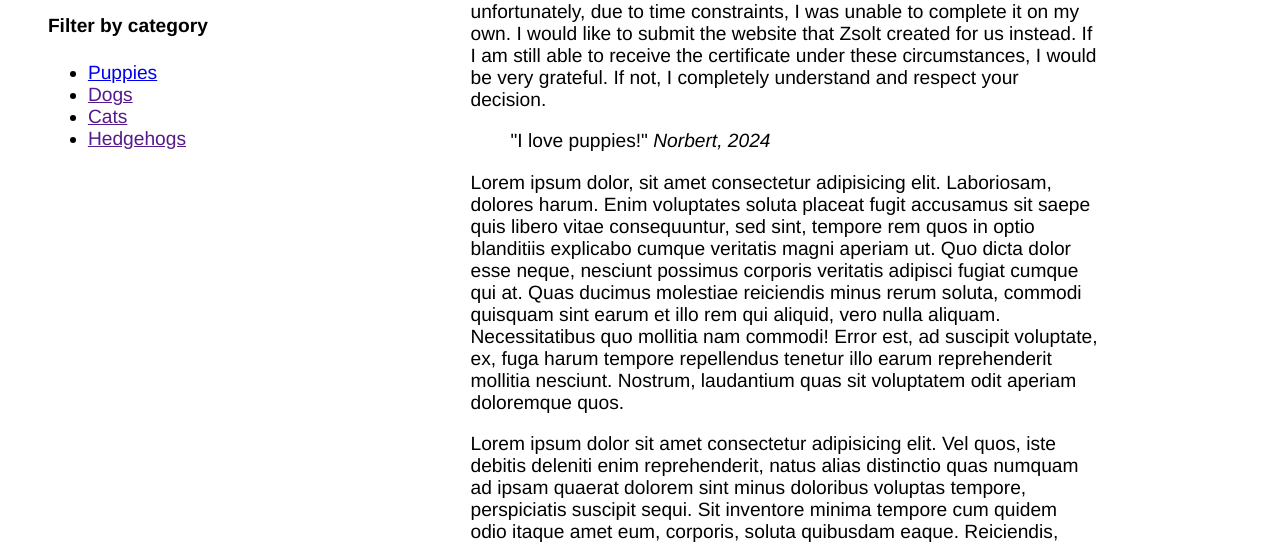
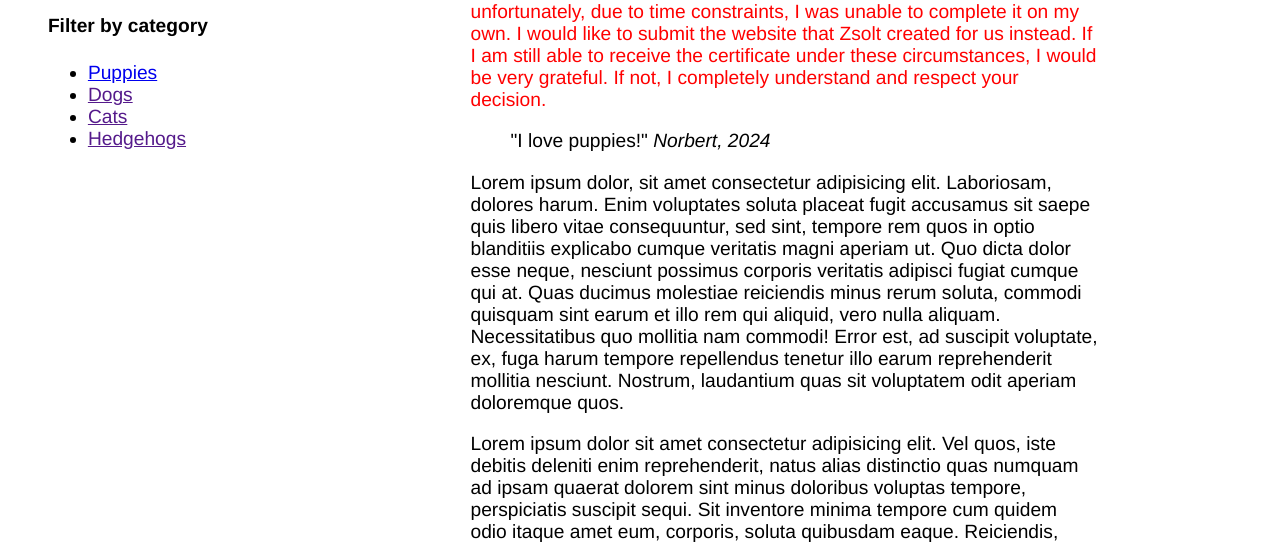
Before and after one commit to GNTOROK/gntorok.github.io, a plain HTML site: page index.html in a window 1280 px wide. Shown: the part 246-790 px from the top of the page. Drawn offline with Linux system fonts and the light colour scheme; no server answers.

Commit message:
Update style.css

```diff
--- a/style.css
+++ b/style.css
@@ -99,3 +99,7 @@ img {
     color: white;
     text-decoration: none;
 }
+
+#message {
+    color: red;
+}
```
